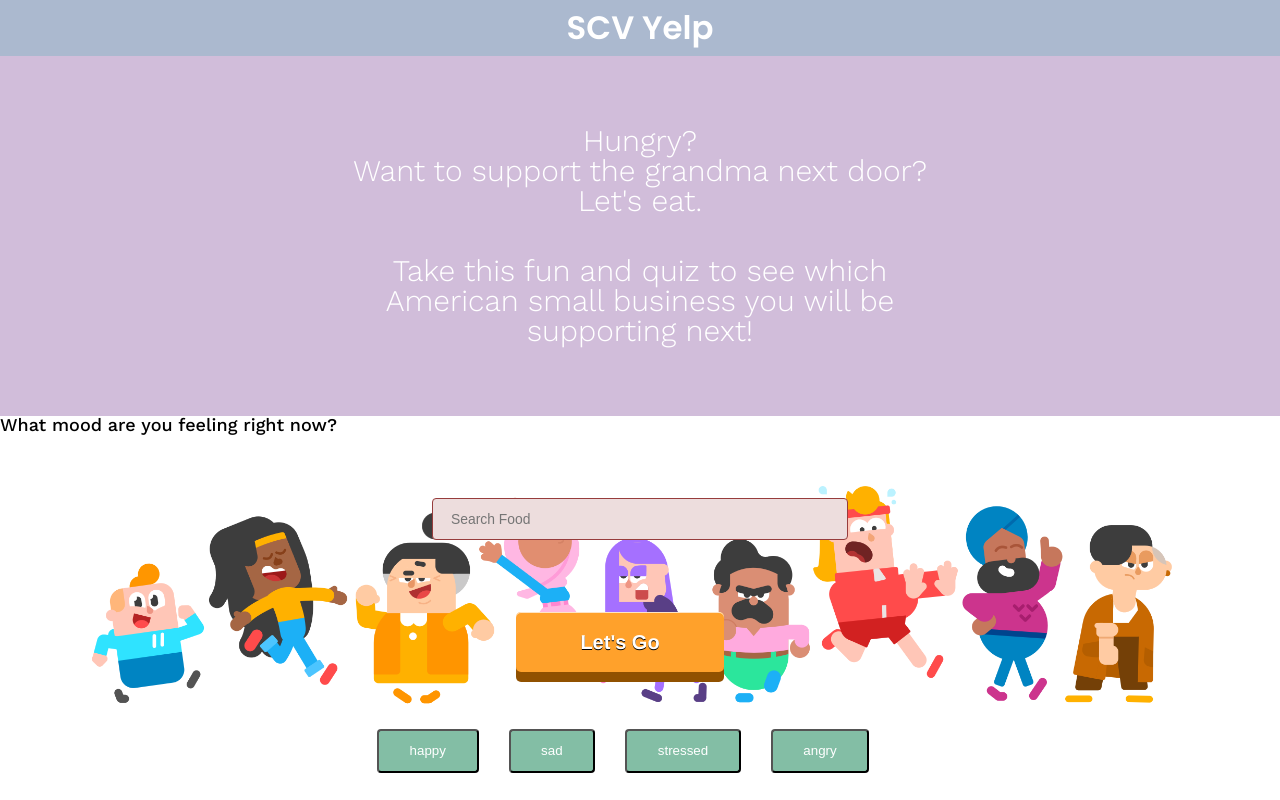
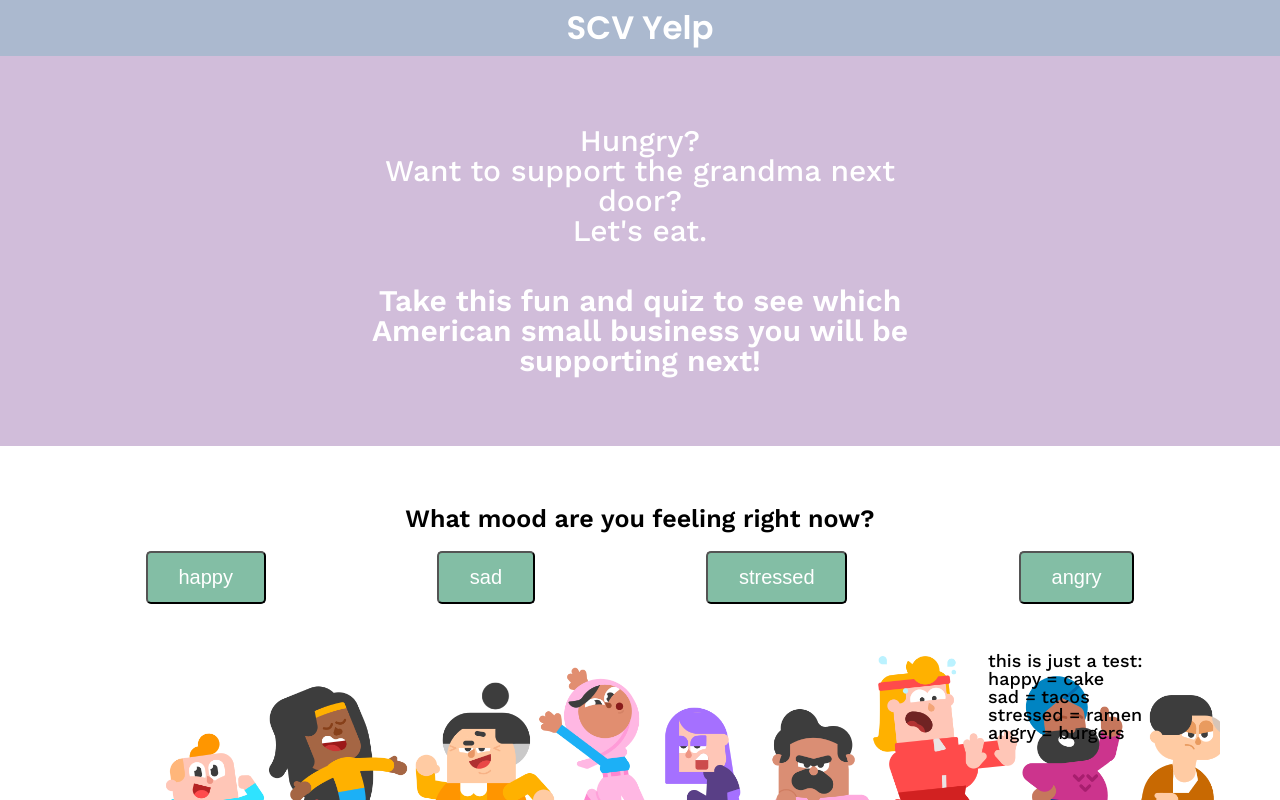
Before and after one commit to alyssacheng15/foodymoody, a React (Create React App) app: page / in a window 1280 px wide. Shown: the top 800 px of the page. Built offline with nearby package versions, Linux system fonts and the light colour scheme.

Commit message:
button progress

```diff
--- a/src/App.css
+++ b/src/App.css
@@ -54,12 +54,20 @@
   background-color: #d1bdda;
 }
 
-.quizIntroductionText {
+.quizIntroductionText1 {
   width: 50%;
   margin: auto;
   color: white;
-  font-weight: 300;
+  font-weight: 400;
+  padding: 20px;
+}
+.quizIntroductionText2 {
+  width: 50%;
+  margin: auto;
+  color: white;
+  font-weight: 600;
   padding: 20px;
 }
 
+
 /* mood board */
--- a/src/App.js
+++ b/src/App.js
@@ -25,7 +25,7 @@
         <h1>SCV Yelp</h1>
 
         <div className="quizIntroduction">
-          <div className="quizIntroductionText">
+          <div className="quizIntroductionText1">
           <p>
             Hungry?<br></br>
             Want to support the grandma next door?<br></br>
@@ -33,19 +33,13 @@
           </p>
           </div>
 
-          <div className="quizIntroductionText">
+          <div className="quizIntroductionText2">
             <p>
               Take this fun and quiz to see which American small business you will be supporting next!
             </p>
           </div>
         </div>
 
-        <div className="moodBoard">
-          <h3>What mood are you feeling right now?</h3>
-        </div>
-
-        <footer>
-        </footer>
         <SearchBar searchYelp={this.searchYelp}/>
         <BusinessList businesses={this.state.businesses} />
       </div>
--- a/src/components/SearchBar/SearchBar.css
+++ b/src/components/SearchBar/SearchBar.css
@@ -1,3 +1,40 @@
+/* main parent div class */
+.body {
+  padding: 60px;
+}
+.moodBoard {
+  font-size: 25px;
+  text-align: center;
+  width: 60%;
+  margin: auto;
+  font-weight: 700;
+}
+
+.moodButtons {
+  display: flex;
+  flex-direction: row;
+
+  margin: auto;
+  margin-top: 20px;
+
+}
+.moodButtons button {
+  border-radius: 5px;
+  padding: .72rem 1.7rem;
+  background-color: #83bea5;
+  color: #ffffff;
+
+  font-weight: 500;
+  font-size: 20px;
+  text-decoration: none;
+
+  transition: background-color .5s;
+
+  margin-left: 5px;
+  margin-right: 5px;
+  margin: auto;
+}
+
 .SearchBar {
     display: flex;
     flex-direction: column;
@@ -151,25 +188,3 @@
   .SearchBar .test li{
     margin-left: 80%;
   }
-
-  .SearchBar .moodButtons button {
-    border-radius: 4px;
-    padding: .72rem 1.7rem;
-    background-color: #83bea5;
-    color: #ffffff;
-    font-weight: 500;
-    transition: background-color .5s;
-    text-decoration: none;
-    margin-left: 30px;
-  }
-
-  .SearchBar .moodButtons {
-    display: flex;
-    flex-direction: row;
-    justify-content: space-between;
-    width: 5rem;
-    padding: 1.5rem;
-    border-radius: 20px;
-    margin-left: 25%;
-    margin-top: 10px;
-  }
--- a/src/components/SearchBar/SearchBar.js
+++ b/src/components/SearchBar/SearchBar.js
@@ -77,13 +77,10 @@
 
     render() {
         return (
-            <div className="SearchBar">
+            <div className="body">
 
-                <div className="SearchBar-fields">
-                    <input placeholder="Search Food" onChange={this.handleTermChange} />
-                </div>
-                <div className="button1">
-                    <a href="www.#.com" onClick={this.handleSearch}>Let's Go</a>
+                <div className="moodBoard">
+                    <h3>What mood are you feeling right now?</h3>
                 </div>
 
                 <div className="moodButtons">
@@ -93,6 +90,7 @@
                         <button onClick={this.angry}>angry</button>
                 </div>
 
+                <div className="SearchBar">
                     <div className="test">
                         <ul>
                             <li>this is just a test:</li>
@@ -101,6 +99,14 @@
                             <li>stressed = ramen</li>
                             <li>angry = burgers</li>
                         </ul>
+                    </div>
+
+                    <div className="SearchBar-fields">
+                        <input placeholder="Search Food" onChange={this.handleTermChange} />
+                    </div>
+                    <div className="button1">
+                        <a href="www.#.com" onClick={this.handleSearch}>Let's Go</a>
+                    </div>
                 </div>
             </div>
         )
```
Lines whose indentation alone changed are shown as unchanged.
